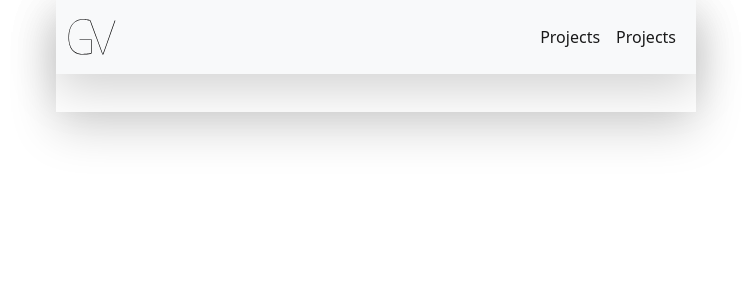
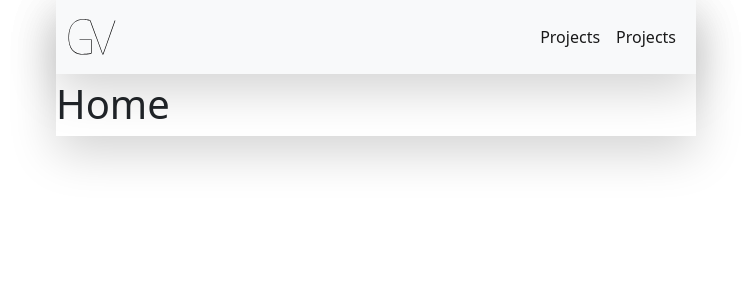
Before and after one commit to vasconcelos-giovanni/giovanni-vasconcelos, a Vue app: page / in a window 1280 px wide. Shown: the top 300 px of the page, without its empty margins (264-1015 px from the left). Built offline with nearby package versions, Linux system fonts and the light colour scheme.

Commit message:
feat: make slot for hero and style <main> with margin-top

```diff
--- a/src/layouts/MainLayout.vue
+++ b/src/layouts/MainLayout.vue
@@ -3,36 +3,9 @@
     <NavBar />
   </header>
 
-  <main class="mt-2 p-4 pt-6">
-    <slot />
-
-    <!-- <p>
-      Witchcraft, as most commonly understood in both historical and present-day communities, is the
-      use of alleged supernatural powers of magic, generally stereotyped[1][need quotation to
-      verify] as doing harm or evil.[2] A practitioner of witchcraft is a witch (predominantly for
-      women), though men may sometimes be referred to as a warlock. The belief in witchcraft has
-      been found in a great number of societies worldwide. Anthropologists have applied the English
-      term "witchcraft" to similar and related beliefs in occult practices in many different
-      cultures, and societies that have adopted the English language have often internalised the
-      term.[3][4][5] In medieval and early modern Europe, where belief in witchcraft traces back to
-      classical antiquity, accused witches were usually women who were believed to have used
-      maleficium or black magic against their own community, and often to have communed with evil
-      beings. It was thought witchcraft could be thwarted by protective magic or counter-magic,
-      which could be provided by cunning folk or folk healers. Suspected witches were also
-      intimidated, banished, attacked or killed. Often they would be formally prosecuted and
-      punished, if found guilty or simply believed to be guilty. European witch-hunts and witch
-      trials in the early modern period led to tens of thousands of executions. In some regions,
-      many of those accused of witchcraft were cunning folk,[6] folk healers or midwives.[7][8][9]
-      European belief in witchcraft gradually dwindled during and after the Age of Enlightenment. As
-      with the cunning-folk in Europe, Indigenous communities that believe in the existence of
-      witchcraft define witches as the opposite of their healers and medicine people, and the latter
-      are sought out for protection against witchcraft.[10][11][12] Modern witch-hunting takes place
-      in parts of Africa and Asia. In contemporary Western culture, adherents of some neo-pagan
-      religions, most notably Wicca, as well as some followers of New Age belief systems, may
-      self-identify as "witches", and use the term "witchcraft" for their self-help, healing, or
-      divination rituals.[13][10][14][15][excessive citations] Other neo-pagans avoid the term due
-      to its negative connotations.[16]
-    </p> -->
+  <main class="main-content">
+    <slot name="hero" />
+    <slot class="p-4" />
   </main>
 
   <footer></footer>
@@ -41,3 +14,9 @@
 <script setup>
 import { NavBar } from '../components';
 </script>
+
+<style scoped>
+.main-content {
+  margin-top: 5rem;
+}
+</style>
```
